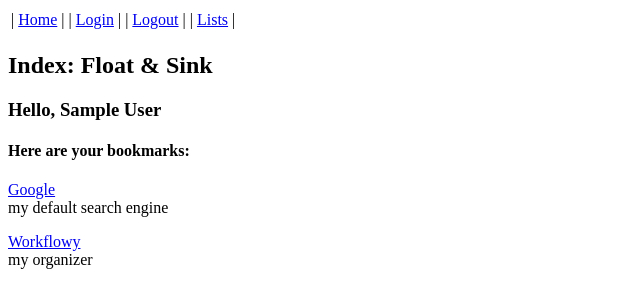
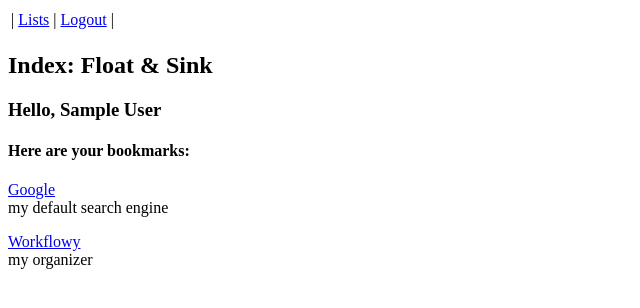
Before and after one commit to tbarron/fns, a Flask app: page / in a window 1280 px wide. Shown: the top 308 px of the page, without its empty margins (0-640 px from the left). Run offline with Flask 2, Linux system fonts and the light colour scheme; the visitor is signed in with stand-in values (Sample User, id 1); data comes from the database, SQL or seed files in the repository.

```diff
--- a/app/templates/layout.html
+++ b/app/templates/layout.html
@@ -5,10 +5,8 @@
   {% endblock %}
 </head><body>
   <table><tr>
-    <td>| <a href="/">Home</a> |
-    <td>| <a href="login">Login</a> |
+    <td>| <a href="lists">Lists</a>
     <td>| <a href="logout">Logout</a> |
-    <td>| <a href="lists">Lists</a> |
   </tr></table>
   {% with messages = get_flashed_messages() %}
     {% if messages %}<ul>
```
